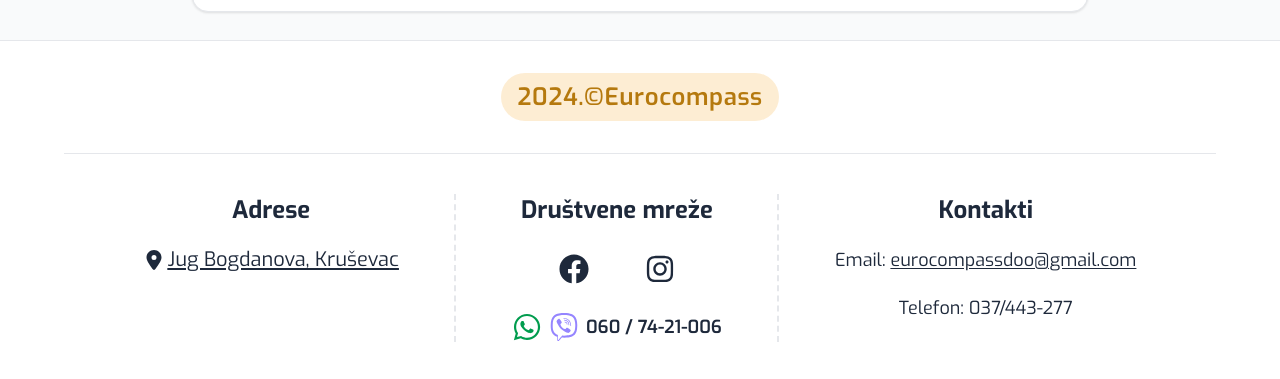
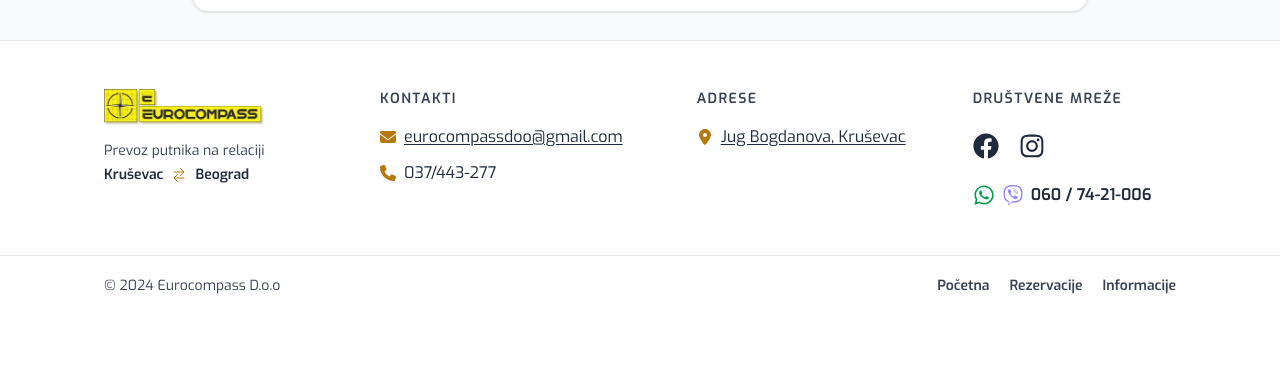
Before and after one commit to minzhoudu/eurocompass-simple, a React (Vite) app: page / in a window 1280 px wide. Shown: the part 959-1338 px from the top of the page. After the commit the page ends 1275 px from the top, so only its background shows below. Built offline with nearby package versions, Linux system fonts and the light colour scheme; no server answers.

Commit message:
chore: footer redesign

```diff
--- a/src/components/footer/Footer.tsx
+++ b/src/components/footer/Footer.tsx
@@ -1,27 +1,44 @@
-import { Devider } from "../../shared";
-import { Addresses, Contacts, SocialNetworks } from "./components";
+import { Link } from "react-router-dom";
+
+import { NAV_LINKS } from "../header/utils";
+import { Addresses, Brand, Contacts, SocialNetworks } from "./components";
 
 export const Footer = () => {
   const year = new Date().getFullYear();
 
   return (
-    <footer className="w-full border-t border-line bg-raised text-center text-ink">
-      <div className="mx-auto flex max-w-6xl justify-center border-b border-line px-6 py-8 font-semibold tracking-wide lg:text-2xl">
-        <div className="rounded-full bg-brand-yellow-500/20 px-4 py-2 text-accent-ink">
-          <p>{year}.©Eurocompass </p>
-        </div>
+    <footer className="w-full border-t border-line bg-raised text-ink">
+      <div className="mx-auto grid max-w-6xl gap-10 px-6 py-12 sm:grid-cols-2 lg:grid-cols-[1.2fr_1.4fr_1.2fr_1fr] lg:gap-8 lg:px-10">
+        <Brand />
+
+        <Contacts />
+
+        <Addresses />
+
+        <SocialNetworks />
       </div>
 
-      <div className="mx-auto flex max-w-6xl flex-col justify-evenly gap-7 px-6 py-10 lg:flex-row lg:gap-0">
-        <Addresses />
+      <div className="border-t border-line">
+        <div className="mx-auto flex max-w-6xl flex-col items-center justify-between gap-3 px-6 py-5 text-sm text-ink-muted sm:flex-row lg:px-10">
+          <p>
+            © {year} Eurocompass D.o.o
+          </p>
 
-        <Devider />
-
-        <SocialNetworks />
-
-        <Devider />
-
-        <Contacts />
+          <nav aria-label="Footer">
+            <ul className="flex gap-5 font-semibold">
+              {NAV_LINKS.map((link) => (
+                <li key={link.id}>
+                  <Link
+                    to={link.path}
+                    className="transition-colors hover:text-accent-ink"
+                  >
+                    {link.name}
+                  </Link>
+                </li>
+              ))}
+            </ul>
+          </nav>
+        </div>
       </div>
     </footer>
   );
--- a/src/components/footer/components/addresses/Addresses.tsx
+++ b/src/components/footer/components/addresses/Addresses.tsx
@@ -1,23 +1,23 @@
 import { FaLocationDot } from "react-icons/fa6";
+
+import { FooterHeading } from "../footer-heading";
 
 export const Addresses = () => {
   return (
-    <>
-      <div className="flex flex-col items-center gap-5">
-        <h2 className="text-2xl font-bold">Adrese</h2>
+    <div className="flex flex-col gap-4">
+      <FooterHeading>Adrese</FooterHeading>
 
-        <div className="flex items-center gap-1 text-xl underline underline-offset-2">
-          <FaLocationDot />{" "}
+      <div className="flex items-start gap-2">
+        <FaLocationDot className="mt-1 shrink-0 text-accent-ink" />
         <a
           href="https://maps.app.goo.gl/UMfyWThyuks2yfvVA"
           target="_blank"
           rel="noopener noreferrer"
-            className="cursor-pointer"
+          className="underline underline-offset-2 transition-colors hover:text-accent-ink"
         >
           Jug Bogdanova, Kruševac
         </a>
       </div>
     </div>
-    </>
   );
 };
--- /dev/null
+++ b/src/components/footer/components/brand/Brand.tsx
@@ -0,0 +1,18 @@
+import { IoSwapHorizontalOutline } from "react-icons/io5";
+
+import logo from "/images/eurocompass_logo.webp";
+
+export const Brand = () => (
+  <div className="flex flex-col items-start gap-4">
+    <img src={logo} alt="Eurocompass" className="w-40" />
+
+    <div className="flex flex-col gap-1 text-sm">
+      <p className="text-ink-muted">Prevoz putnika na relaciji</p>
+      <p className="flex items-center gap-2 font-semibold text-ink">
+        Kruševac
+        <IoSwapHorizontalOutline className="size-4 text-accent-ink" />
+        Beograd
+      </p>
+    </div>
+  </div>
+);
--- /dev/null
+++ b/src/components/footer/components/brand/index.ts
@@ -0,0 +1 @@
+export * from "./Brand";
--- a/src/components/footer/components/contacts/Contacts.tsx
+++ b/src/components/footer/components/contacts/Contacts.tsx
@@ -1,17 +1,28 @@
+import { FaEnvelope, FaPhone } from "react-icons/fa6";
+
+import { FooterHeading } from "../footer-heading";
+
 export const Contacts = () => {
   return (
-    <div className="flex flex-col gap-5">
-      <h2 className="text-2xl font-bold">Kontakti</h2>
-      <p className="text-lg">
-        Email:{" "}
+    <div className="flex flex-col gap-4">
+      <FooterHeading>Kontakti</FooterHeading>
+
+      <div className="flex flex-col gap-3">
+        <p className="flex items-start gap-2">
+          <FaEnvelope className="mt-1 shrink-0 text-accent-ink" />
           <a
-          className="underline underline-offset-2"
+            className="break-words underline underline-offset-2 transition-colors hover:text-accent-ink"
             href="mailto:info@eurocompass.rs"
           >
             eurocompassdoo@gmail.com
           </a>
         </p>
-      <p className="text-lg">Telefon: 037/443-277</p>
+
+        <p className="flex items-start gap-2">
+          <FaPhone className="mt-1 shrink-0 text-accent-ink" />
+          037/443-277
+        </p>
+      </div>
     </div>
   );
 };
--- /dev/null
+++ b/src/components/footer/components/footer-heading/FooterHeading.tsx
@@ -0,0 +1,11 @@
+import { ReactNode } from "react";
+
+type FooterHeadingProps = {
+  children: ReactNode;
+};
+
+export const FooterHeading = ({ children }: FooterHeadingProps) => (
+  <h2 className="text-sm font-semibold uppercase tracking-widest text-ink-muted">
+    {children}
+  </h2>
+);
--- /dev/null
+++ b/src/components/footer/components/footer-heading/index.ts
@@ -0,0 +1 @@
+export * from "./FooterHeading";
--- a/src/components/footer/components/index.ts
+++ b/src/components/footer/components/index.ts
@@ -1,3 +1,5 @@
 export * from "./addresses";
+export * from "./brand";
+export * from "./contacts";
+export * from "./footer-heading";
 export * from "./social-networks";
-export * from "./contacts";
--- a/src/components/footer/components/social-networks/SocialNetworks.tsx
+++ b/src/components/footer/components/social-networks/SocialNetworks.tsx
@@ -1,19 +1,22 @@
 import { FaFacebook, FaInstagram, FaWhatsapp, FaViber } from "react-icons/fa";
+
+import { FooterHeading } from "../footer-heading";
 
 export const SocialNetworks = () => {
   const socialNetworkClasses =
     "cursor-pointer rounded-full p-2 transition-colors duration-300 ease-in-out hover:bg-brand-yellow-500 hover:text-brand-black-900";
-  const socialNetworkSize = 30;
+  const socialNetworkSize = 26;
 
   return (
-    <div className="flex flex-col gap-5">
-      <h2 className="text-2xl font-bold">Društvene mreže</h2>
+    <div className="flex flex-col gap-4">
+      <FooterHeading>Društvene mreže</FooterHeading>
 
-      <div className="flex justify-center lg:justify-evenly">
+      <div className="-ml-2 flex gap-1">
         <a
           href="https://www.facebook.com/eurocompasskrusevac"
           target="_blank"
           rel="noopener noreferrer"
+          aria-label="Facebook"
           className={socialNetworkClasses}
         >
           <FaFacebook size={socialNetworkSize} />
@@ -22,21 +25,17 @@ export const SocialNetworks = () => {
           href="https://www.instagram.com/eurocompass.rs/"
           target="_blank"
           rel="noopener noreferrer"
+          aria-label="Instagram"
           className={socialNetworkClasses}
         >
           <FaInstagram size={socialNetworkSize} />
         </a>
       </div>
 
-      <div className="flex justify-center gap-5 lg:justify-evenly">
-        <div className="flex items-center gap-2 text-lg font-semibold">
-          <FaWhatsapp
-            className="text-social-whatsapp"
-            size={socialNetworkSize}
-          />
-          <FaViber className="text-social-viber" size={28} />
-          <p>060 / 74-21-006</p>
-        </div>
+      <div className="flex items-center gap-2 font-semibold">
+        <FaWhatsapp className="text-social-whatsapp" size={22} />
+        <FaViber className="text-social-viber" size={20} />
+        <p>060 / 74-21-006</p>
       </div>
     </div>
   );
--- a/src/shared/components/devider/Devider.tsx
+++ /dev/null
@@ -1,5 +0,0 @@
-export const Devider = () => {
-  return (
-    <div className="border-b-2 border-dashed border-line lg:border-b-0 lg:border-l-2"></div>
-  );
-};
--- a/src/shared/components/devider/index.ts
+++ /dev/null
@@ -1 +0,0 @@
-export * from "./Devider";
--- a/src/shared/components/index.ts
+++ b/src/shared/components/index.ts
@@ -2,5 +2,4 @@ export * from "./forms";
 export * from "./email";
 export * from "./price";
 export * from "./travel-time";
-export * from "./devider";
 export * from "./ui";
```
Lines whose indentation alone changed are shown as unchanged.
